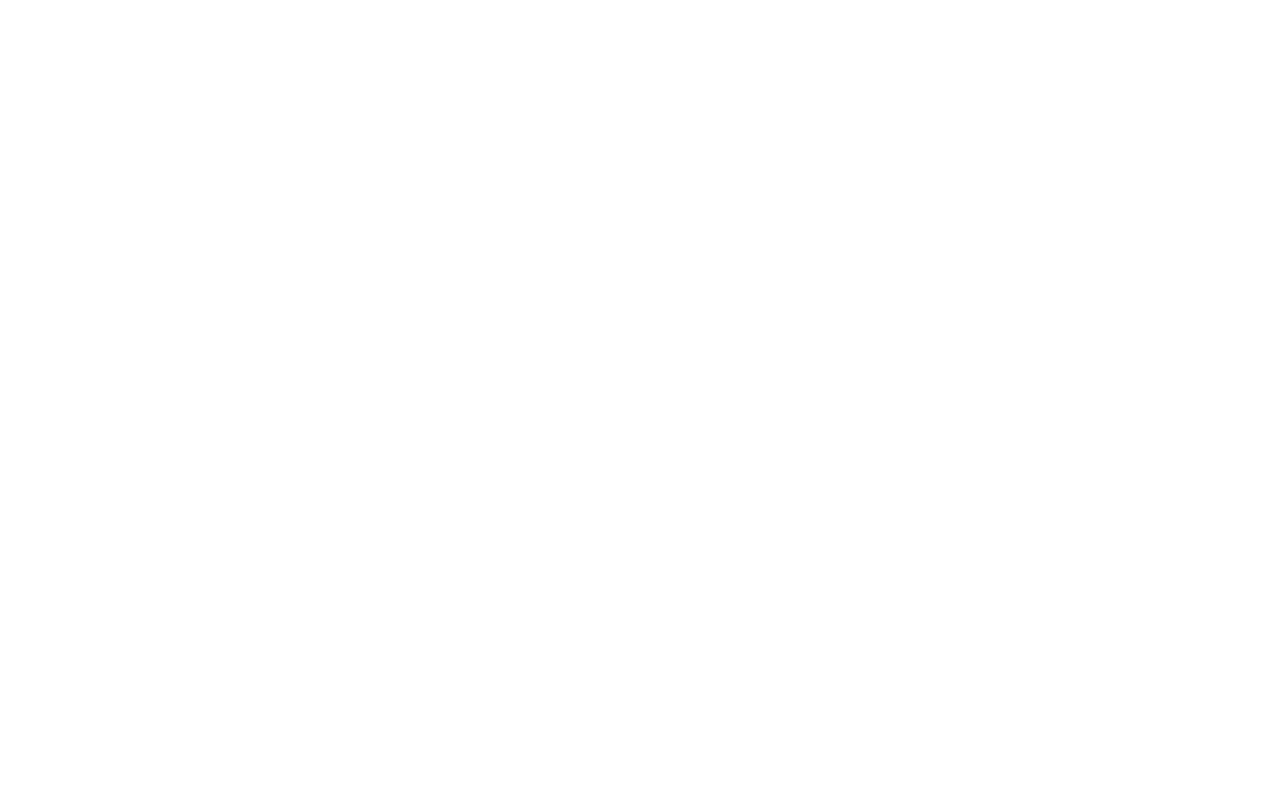
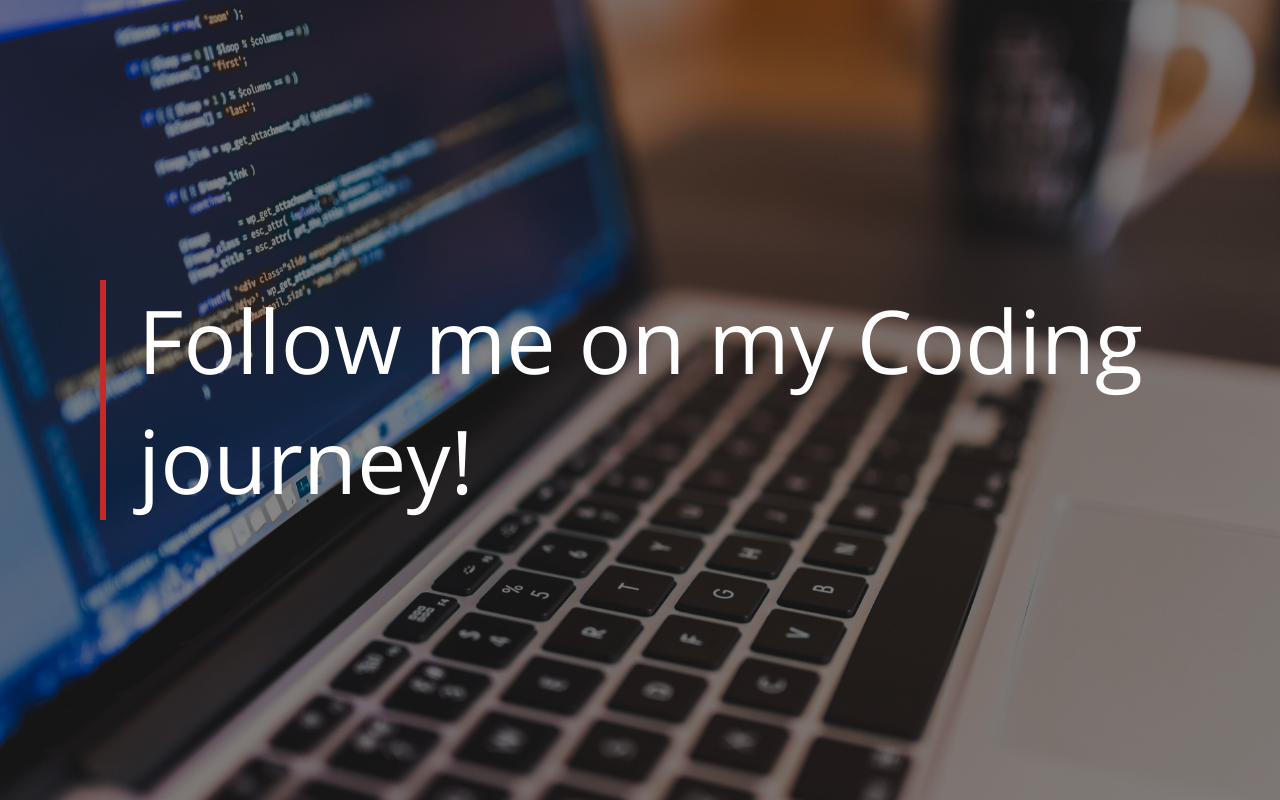
Before and after one commit to richardlieknis/angular-demo, an Angular app: page / in a window 1280 px wide. Built offline with nearby package versions, Linux system fonts and the light colour scheme.

Commit message:
headlines added and animated

```diff
--- a/src/app/app.component.html
+++ b/src/app/app.component.html
@@ -1,4 +1,11 @@
 <div class="slideshow-container">
     <img *ngIf="showImage" class="img-slideshow" src="../assets/img/{{images[currentImage]}}">
 </div>
+
+<div class="slideshow-container slideshow-overlay">
+    <p *ngIf="showImage" class="fadeIn">
+        {{headlines[currentImage]}}
+    </p>
+</div>
+
 <router-outlet></router-outlet>
--- a/src/app/app.component.scss
+++ b/src/app/app.component.scss
@@ -19,3 +19,35 @@
         transform: scale(1.2);
     }
 }
+
+.slideshow-overlay {
+    background-color: rgba($color: #000000, $alpha: 0.4);
+    position: absolute;
+    top: 0;
+    display: flex;
+    align-items: center;
+    justify-content: center;
+    p {
+        color: white;
+        font-size: 88px;
+        border-left: solid rgb(195, 43, 43) 6px;
+        padding-left: 32px;
+        margin-left: 100px;
+    }
+}
+
+.fadeIn {
+    opacity: 1;
+    animation: fadeIn 2s ease-in-out;
+}
+
+@keyframes fadeIn {
+    0% {
+        opacity: 0;
+        transform: translateY(20px);
+    }
+    100% {
+        opacity: 1;
+        transform: translateY(0px);
+    }
+}
--- a/src/app/app.component.ts
+++ b/src/app/app.component.ts
@@ -6,7 +6,14 @@
   styleUrls: ['./app.component.scss']
 })
 export class AppComponent implements OnInit {
+  title = "TEST";
   images = ['code.jpg', 'notebook.jpg', 'tum.jpg'];
+  headlines = [
+    'Bring engeneering to the next level!',
+    'Follow me on my Coding journey!',
+    'Bro im fuckin born for CODE'
+    ];
+
   currentImage = 0;
   showImage = true;
 
--- a/src/index.html
+++ b/src/index.html
@@ -1,13 +1,19 @@
 <!doctype html>
 <html lang="en">
+
 <head>
     <meta charset="utf-8">
     <title>ErsteApp</title>
+    <link rel="preconnect" href="https://fonts.googleapis.com">
+    <link rel="preconnect" href="https://fonts.gstatic.com" crossorigin>
+    <link href="https://fonts.googleapis.com/css2?family=Open+Sans:ital,wght@0,300;0,400;0,800;1,600&display=swap" rel="stylesheet">
     <base href="/">
     <meta name="viewport" content="width=device-width, initial-scale=1">
     <link rel="icon" type="image/x-icon" href="favicon.ico">
 </head>
+
 <body>
     <app-root></app-root>
 </body>
+
 </html>
--- a/src/styles.scss
+++ b/src/styles.scss
@@ -4,4 +4,5 @@
     margin: 0;
     padding: 0;
     box-sizing: border-box;
+    font-family: 'Open Sans', sans-serif;
 }
```
Lines whose indentation alone changed are shown as unchanged.
